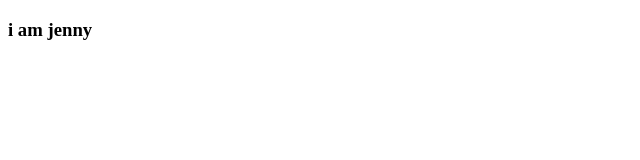
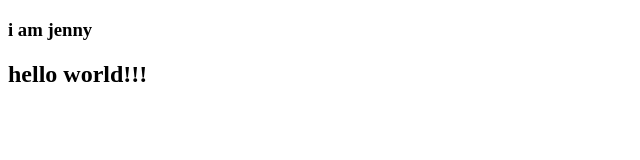
Before and after one commit to yeasminjany/jen_a1, a plain HTML site: page index.html in a window 1280 px wide. Shown: the whole page, without its empty margins (0-640 px from the left). Drawn offline with Linux system fonts and the light colour scheme.

Commit message:
add hello world text

```diff
--- a/index.html
+++ b/index.html
@@ -7,5 +7,6 @@
 <h3>
    i am jenny
 </h3>
+<h2> hello world!!!</h2>
 </body>
 </html>
```
